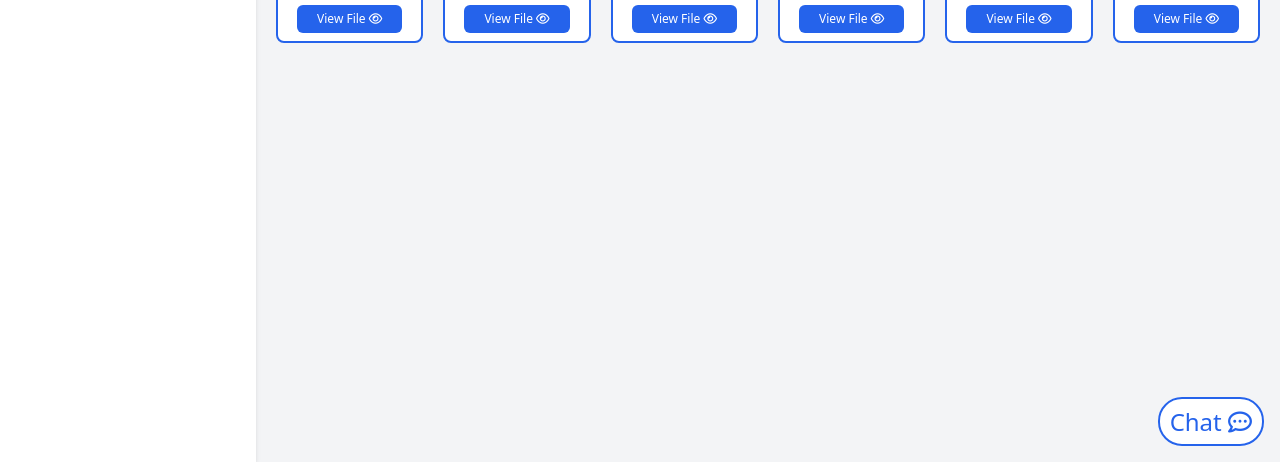
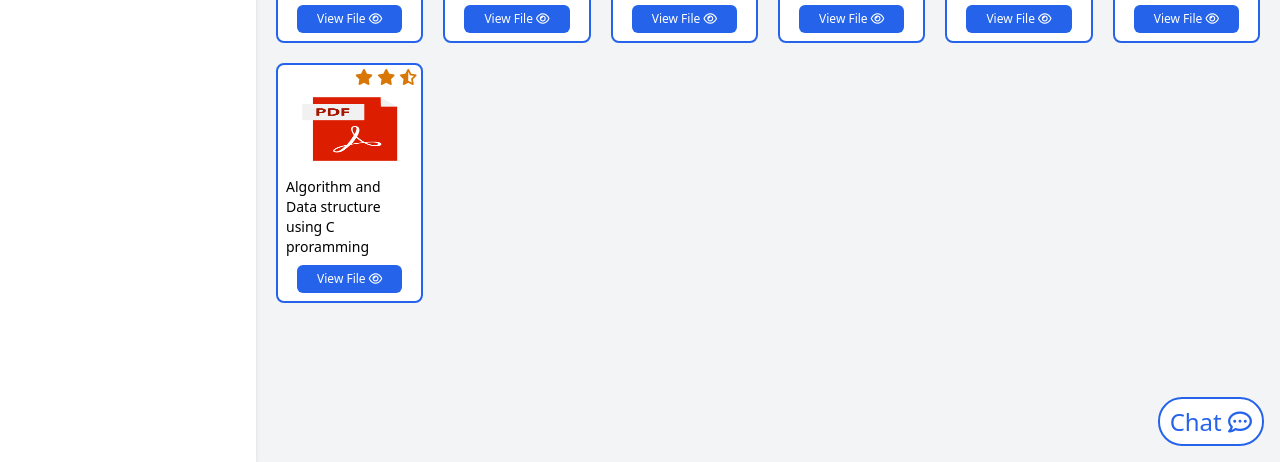
Before and after one commit to 1imanishimwe/Bronchure, a plain HTML site: page dashboard.html in a window 1280 px wide. Shown: the part 338-800 px from the top of the page. Drawn offline with nearby package versions, Linux system fonts and the light colour scheme.

Commit message:
add new bool

```diff
--- a/dashboard.html
+++ b/dashboard.html
@@ -144,6 +144,7 @@
 					</div>
 
 				</div>
+
 				<div class="border-2 border-blue-600 rounded-lg bg-white">
 
 					<div class="float-right pr-1">
@@ -162,6 +163,7 @@
 					</div>
 
 				</div>
+
 				<div class="border-2 border-blue-600 rounded-lg bg-white">
 
 					<div class="float-right pr-1">
@@ -191,6 +193,25 @@
 					</div>
 
 					<img src="Images/docs.png" class="w-full md:h-20 h-32">
+					<div class="p-2">
+						<h1 class="text-sm font-medium">Algorithm and Data structure using C proramming</h1>
+					</div>
+
+					<div class="pb-2 text-center">
+						<button data-modal="modal1" class="bg-blue-600 open-modal rounded-md px-5 py-1.5 text-white text-xs">View File <i class="fa-regular fa-eye"></i> </button>
+					</div>
+
+				</div>
+
+                <div class="border-2 border-blue-600 rounded-lg bg-white">
+
+					<div class="float-right pr-1">
+						<span><i class="fa-solid fa-star text-yellow-600"></i></span>
+						<span><i class="fa-solid fa-star text-yellow-600"></i></span>
+						<span><i class="fa-solid fa-star-half-stroke text-yellow-600"></i></span>
+					</div>
+
+					<img src="Images/pdf.png" class="w-full md:h-20 h-32">
 					<div class="p-2">
 						<h1 class="text-sm font-medium">Algorithm and Data structure using C proramming</h1>
 					</div>
```
